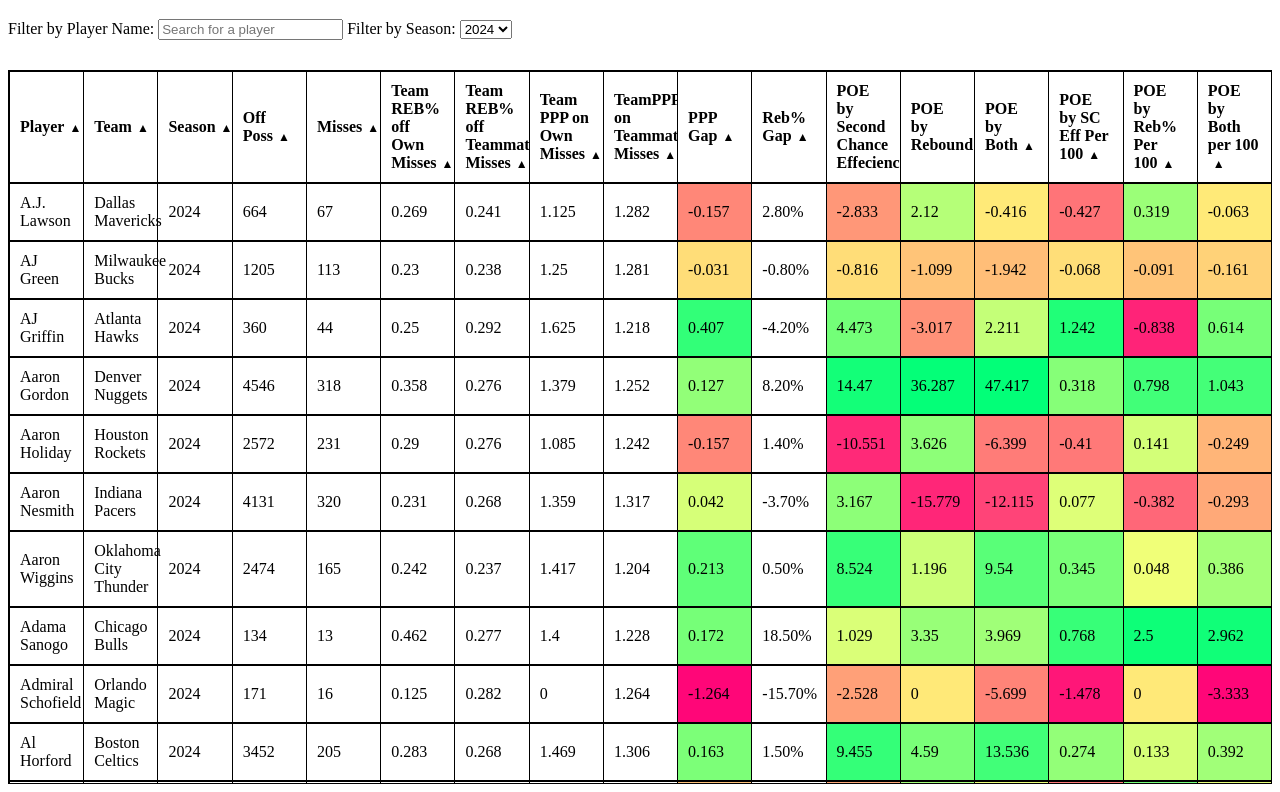
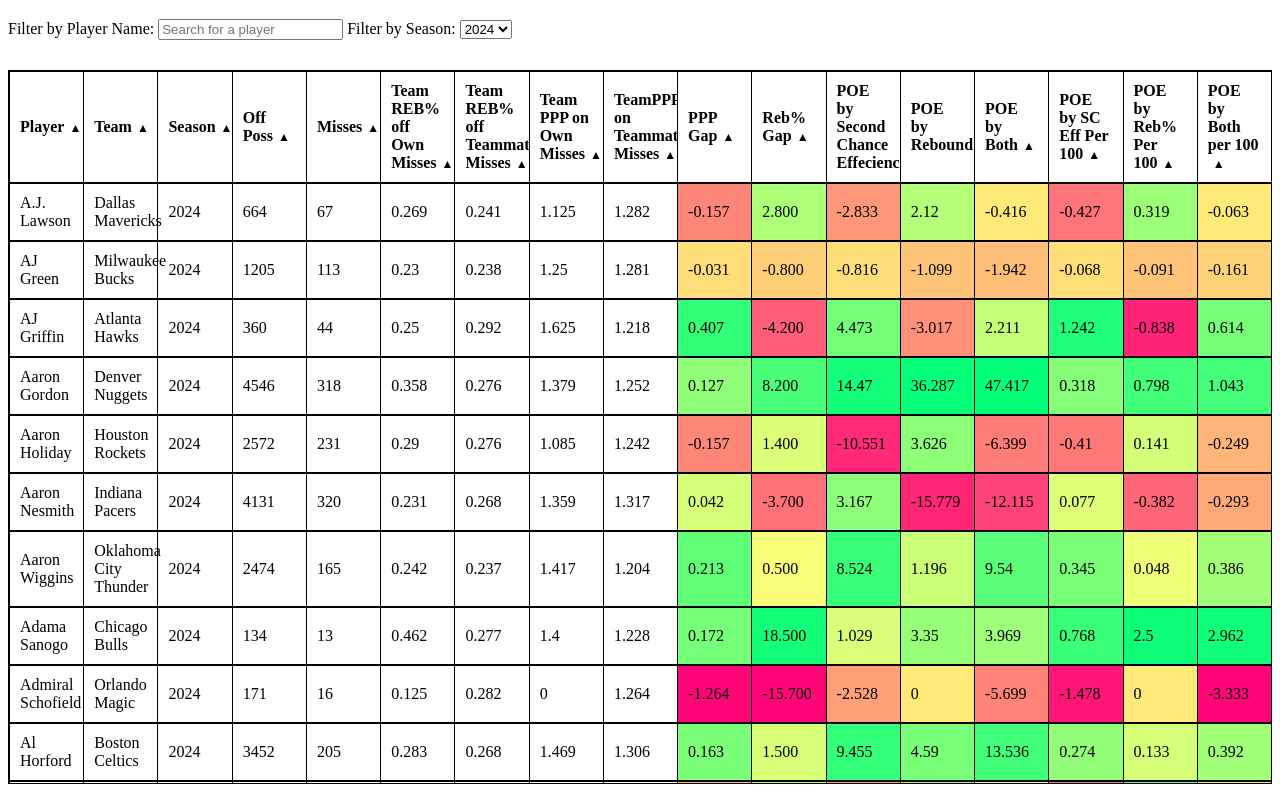
Before and after one commit to timotaij/OwnMissedShotsOREB, a plain HTML site: page index.html in a window 1280 px wide. Shown: the part 61-853 px from the top of the page. Drawn offline with Linux system fonts and the light colour scheme.

Commit message:
Update index.html

```diff
--- a/index.html
+++ b/index.html
@@ -94,7 +94,7 @@
 </table>
 
 <script>
-    const csvUrl = 'https://raw.githubusercontent.com/timotaij/OwnMissedShotsOREB/main/RebData.csv'; // Update this with your URL
+    const csvUrl = 'https://raw.githubusercontent.com/timotaij/OwnMissedShotsOREB/main/RebData2.csv'; // Update this with your URL
     let dataRows = [];
     let currentSortColumn = null;
     let sortAscending = true;
```
